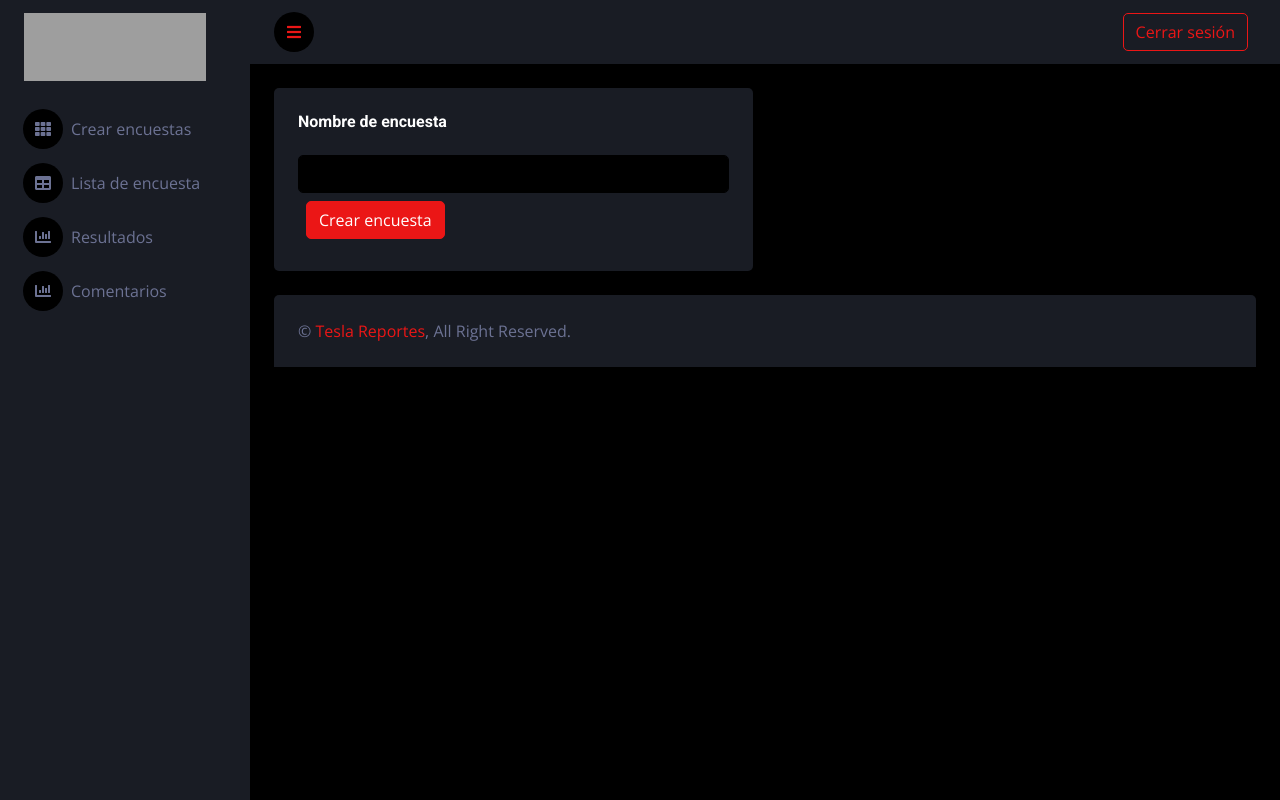
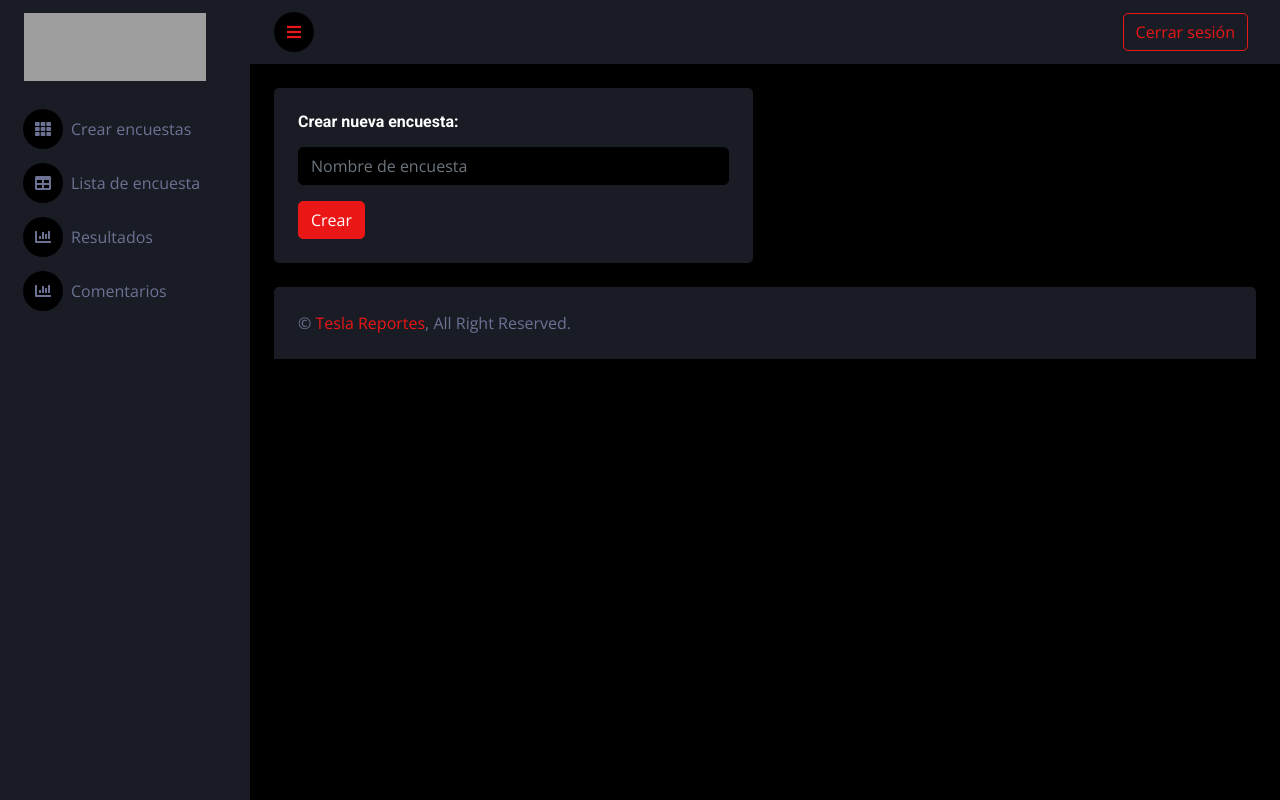
Before and after one commit to julianTesla/tesla_encuesta, a PHP site: page /tesla_encuesta/Crear_encuesta.php in a window 1280 px wide. Run offline with PHP 8.4, Linux system fonts and the light colour scheme; some libraries are stand-ins or nearby versions; grey boxes are pictures that could not be loaded.

Commit message:
alineacion de elementos en Crear_encuesta

```diff
--- a/Crear_encuesta.php
+++ b/Crear_encuesta.php
@@ -7,9 +7,10 @@ include "parte_superior.php";
                     <div class="col-sm-12 col-xl-6">
                         <div class="bg-secondary rounded h-100 p-4">
                             <form action="back/guardar_encuesta.php" method="POST">
-                                <h6 class="mb-4">Nombre de encuesta</h6>
-                                <input name="encuesta" type="Text" class="form-control">
-                                <input type="submit" class="btn btn-primary m-2" value="Crear encuesta">
+                                <h6 class="mb-3">Crear nueva encuesta:</h6>
+
+                                <input name="encuesta" type="Text" class="form-control" placeholder="Nombre de encuesta">
+                                <input type="submit" class="btn btn-primary mt-3" value="Crear">
                             </form>
                         </div>
                     </div>
```
